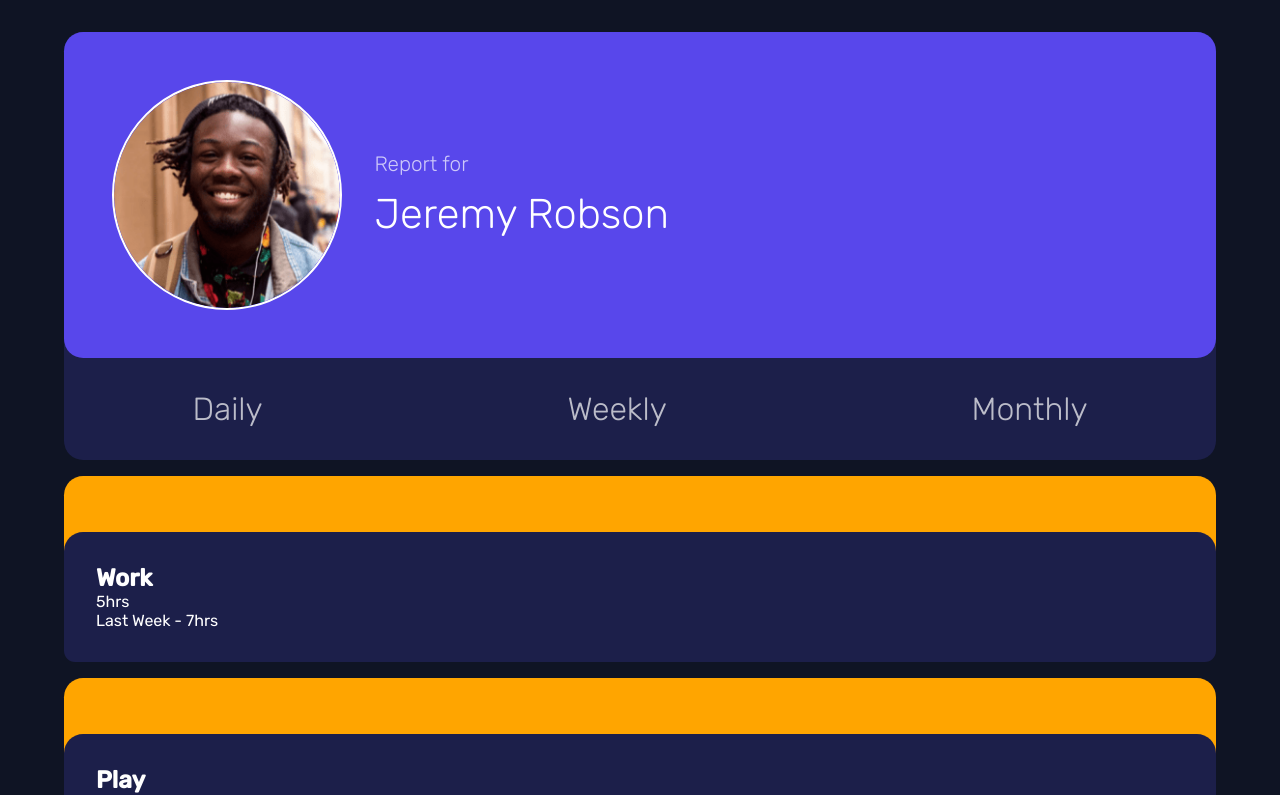
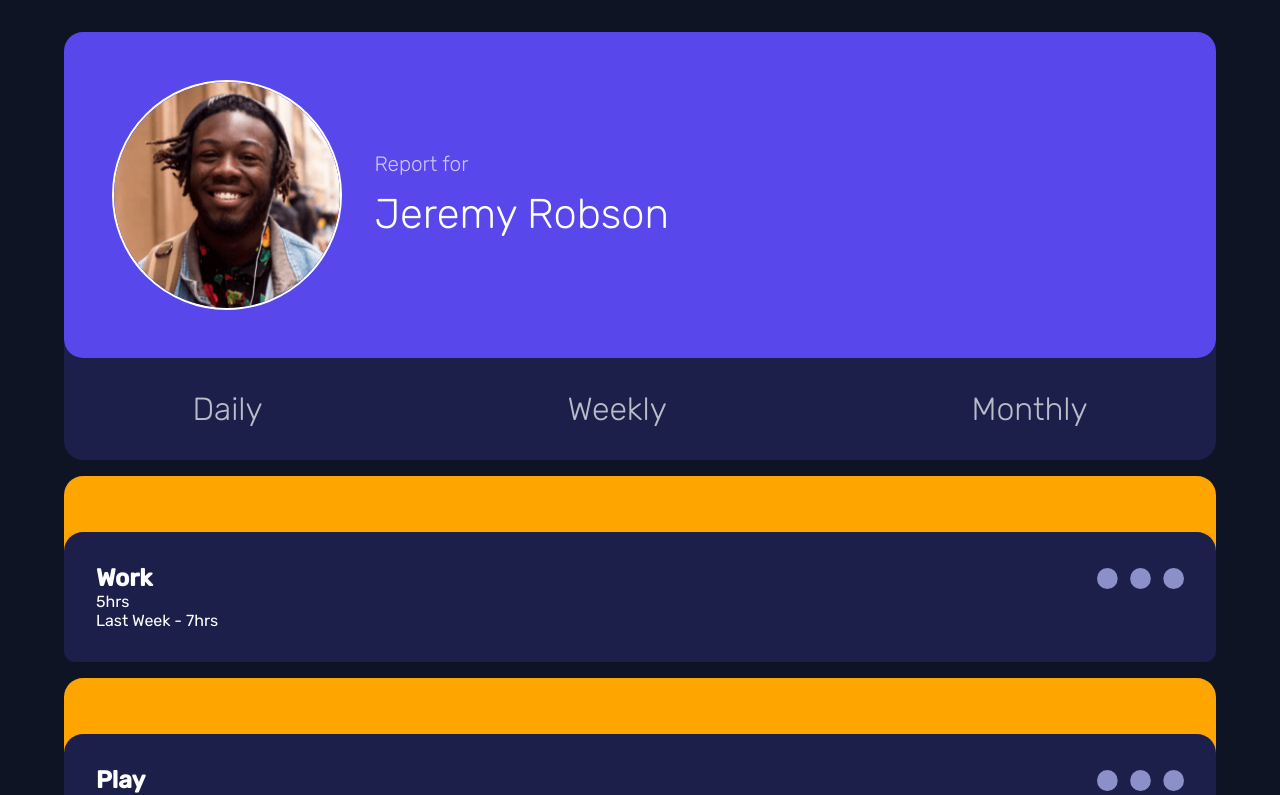
Before and after one commit to AyeTone/Time-Tracking-Dashboard, a React (Create React App) app: page / in a window 1280 px wide. Shown: the top 795 px of the page. Built offline with nearby package versions, Linux system fonts and the light colour scheme.

Commit message:
Cards Dots Added

```diff
--- a/src/components/Cards/Card/Card.jsx
+++ b/src/components/Cards/Card/Card.jsx
@@ -10,13 +10,15 @@ import {
   Title,
 } from "./CardStyles";
 
+import Ellipsis from "../../../images/icon-ellipsis.svg";
+
 const Card = ({ title, current, prev }) => {
   return (
     <Container>
       <CardInfo>
         <Heading>
           <Title>{title}</Title>
-          <Dots></Dots>
+          <Dots src={Ellipsis} />
         </Heading>
         <Times>
           <CurrentTime> {current}hrs </CurrentTime>
--- a/src/components/Cards/Card/CardStyles.jsx
+++ b/src/components/Cards/Card/CardStyles.jsx
@@ -17,10 +17,34 @@ export const CardInfo = styled.div`
   border-bottom-left-radius: 0.7rem;
 
   padding: 2rem;
+  cursor: pointer;
+
+  transition: 0.25s;
+
+  &:active {
+    background-color: var(--Font);
+  }
 `;
-export const Heading = styled.div``;
+
+export const Heading = styled.div`
+  display: flex;
+  justify-content: space-between;
+  align-items: center;
+`;
+
 export const Title = styled.h2``;
-export const Dots = styled.div``;
+
+export const Dots = styled.img`
+  width: 8%;
+
+  opacity: 0.7;
+  transition: 0.25s ease-in-out;
+
+  &:hover {
+    opacity: 1;
+    filter: brightness(20);
+  }
+`;
 export const Times = styled.div``;
 export const CurrentTime = styled.p``;
 export const PrevTime = styled.p``;
--- a/src/index.css
+++ b/src/index.css
@@ -9,7 +9,7 @@
   --Verydarkblue: hsl(226, 43%, 10%);
   --CardDF: hsl(235, 46%, 20%);
   --Font: hsl(235, 45%, 61%);
-  --PaleBlue: hsl(236, 100%, 87%);
+  --CardHover: hsl(236, 100%, 87%);
   --borderRad: 1.2rem;
 }
 
```
